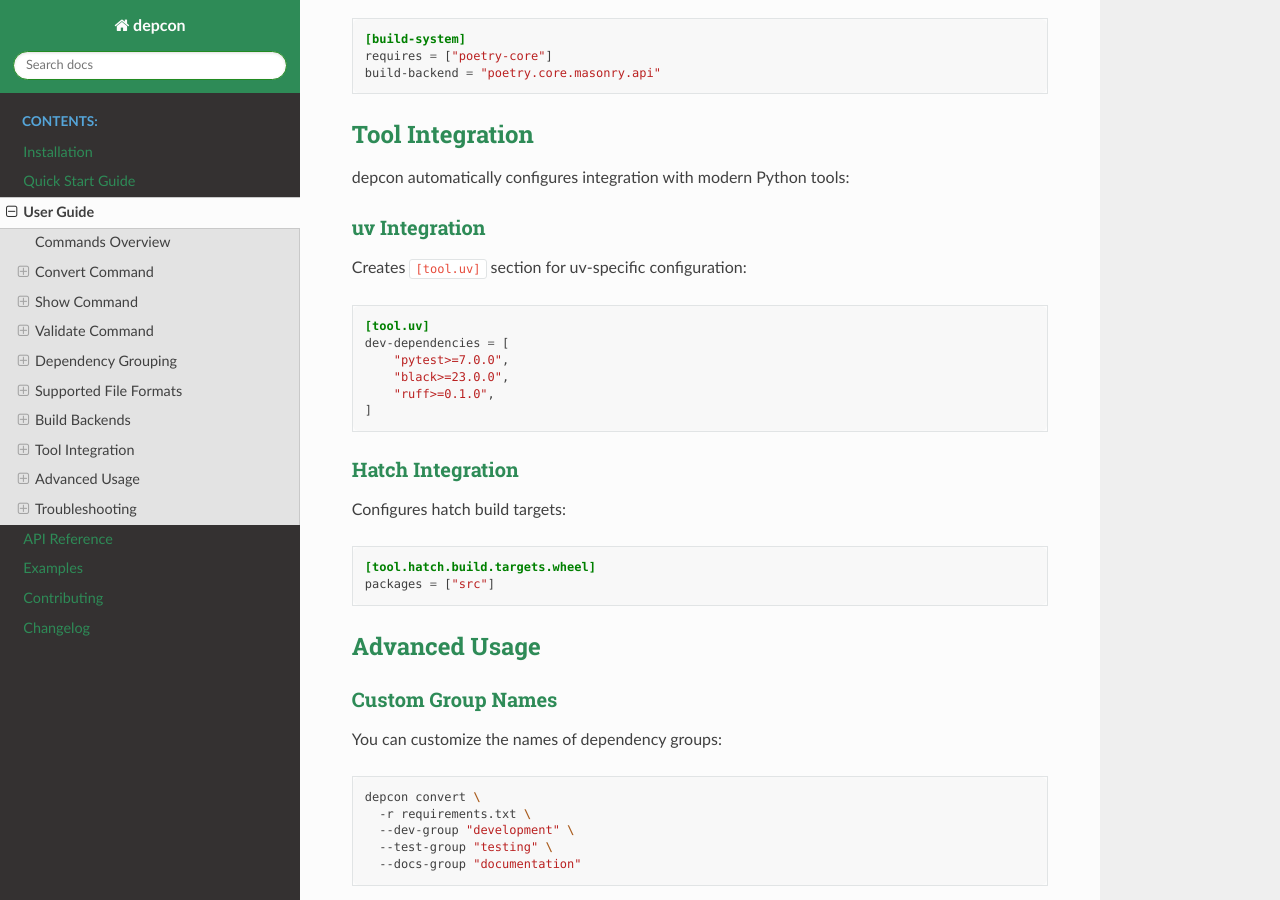
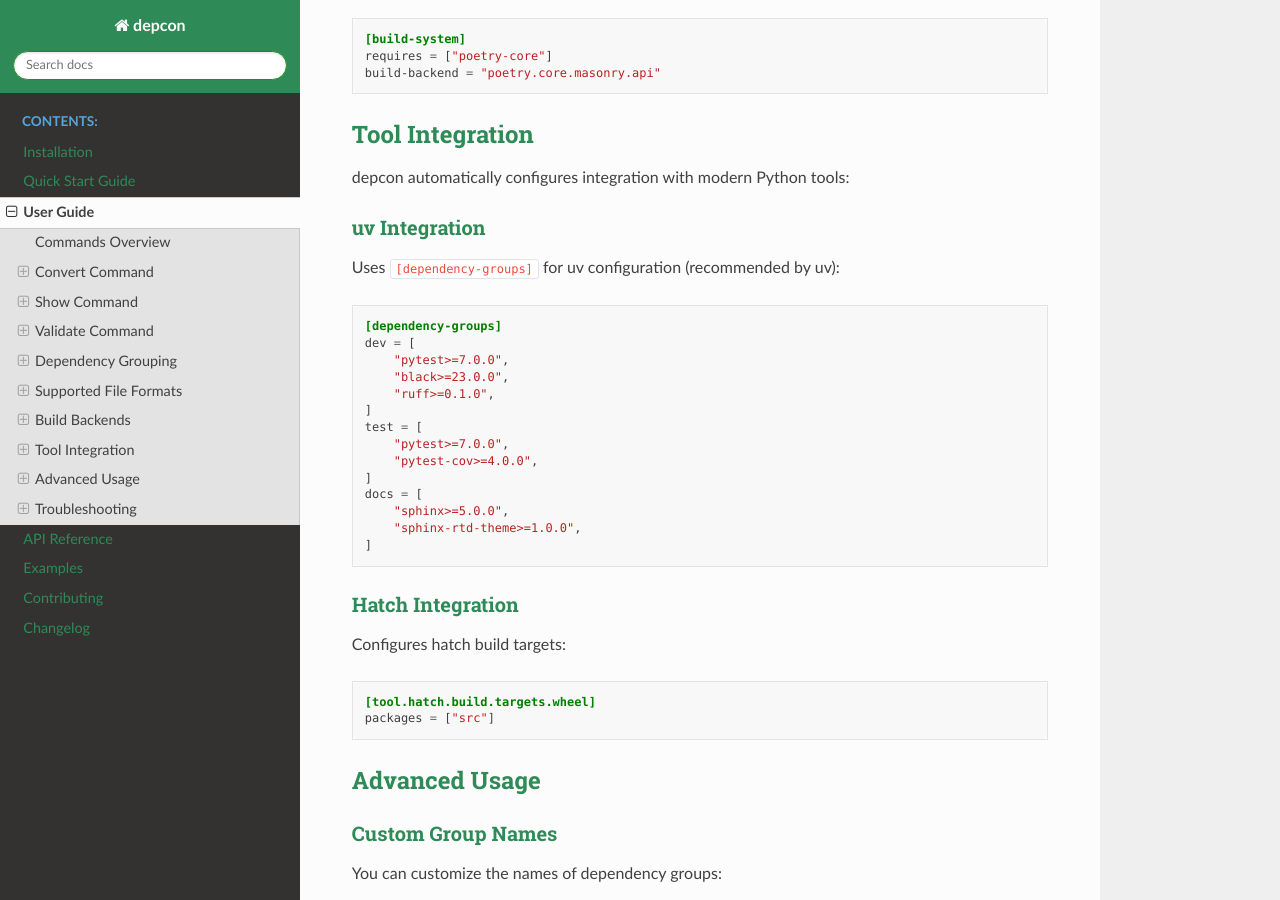
Before and after one commit to lancereinsmith/depcon, a Sphinx documentation site: the page built from docs/user_guide.rst, in a window 1280 px wide and 900 px high, scrolled down 6124 px. Built offline with Sphinx 7.4.7 and the Read the Docs theme 3.1.0, drawn with Linux system fonts in a browser that asks for light colours.

Commit message:
Refactor dependency management and update README documentation
- Transitioned from using `[tool.uv]` to `[dependency-groups]` for managing development, testing, and documentation dependencies in the README and codebase.
- Updated the `PyProjectGenerator` and `PyProjectUpdater` to support the new dependency grouping structure, removing deprecated `dev-dependencies`.
- Enhanced user guide documentation to reflect the new configuration approach for uv integration.

```diff
--- a/docs/user_guide.rst
+++ b/docs/user_guide.rst
@@ -332,15 +332,23 @@
 uv Integration
 ~~~~~~~~~~~~~~
 
-Creates ``[tool.uv]`` section for uv-specific configuration:
+Uses ``[dependency-groups]`` for uv configuration (recommended by uv):
 
 .. code-block:: toml
 
-   [tool.uv]
-   dev-dependencies = [
+   [dependency-groups]
+   dev = [
        "pytest>=7.0.0",
        "black>=23.0.0",
        "ruff>=0.1.0",
+   ]
+   test = [
+       "pytest>=7.0.0",
+       "pytest-cov>=4.0.0",
+   ]
+   docs = [
+       "sphinx>=5.0.0",
+       "sphinx-rtd-theme>=1.0.0",
    ]
 
 Hatch Integration
```
Also changed, not shown: README.md (+10 -2 lines), 1 other file.
